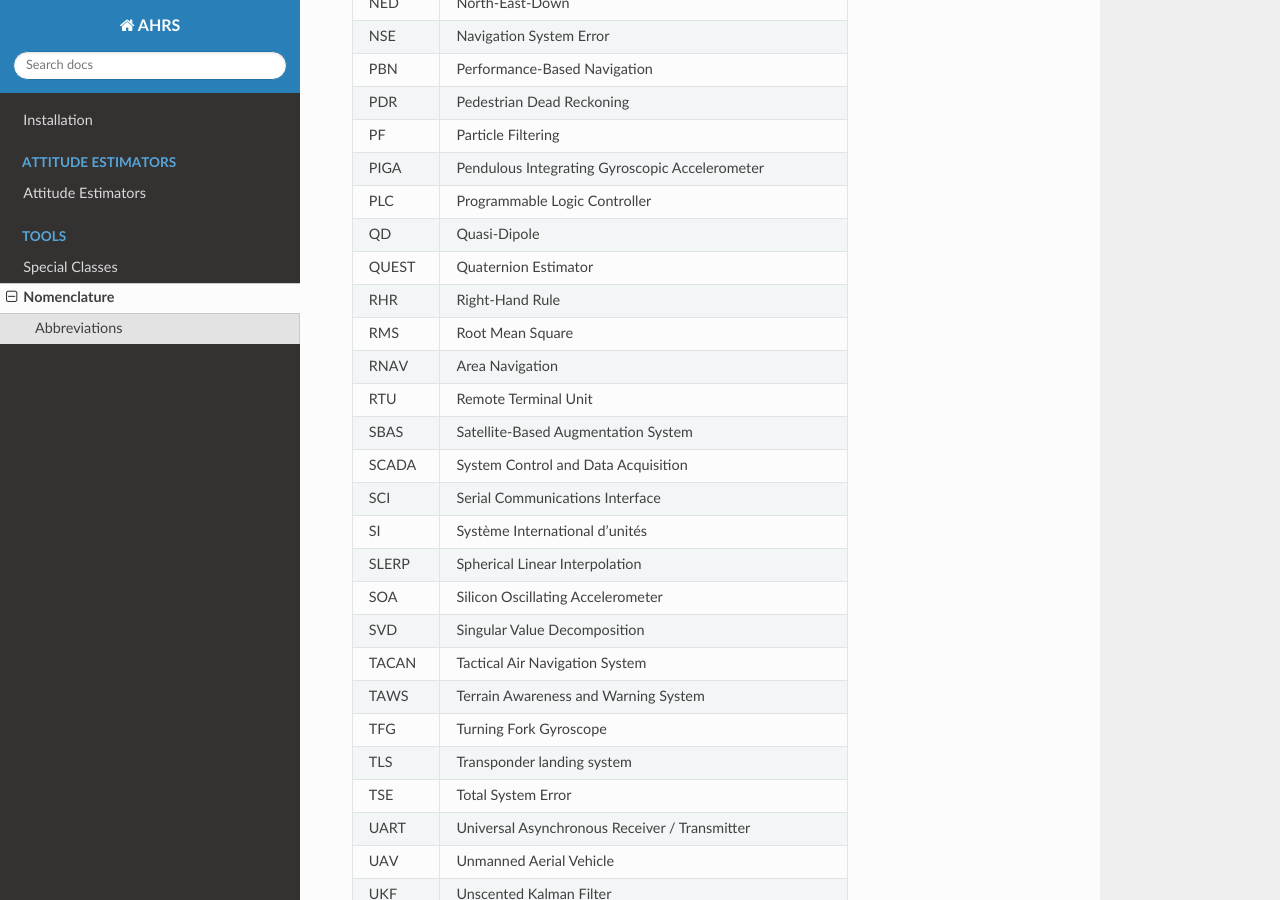
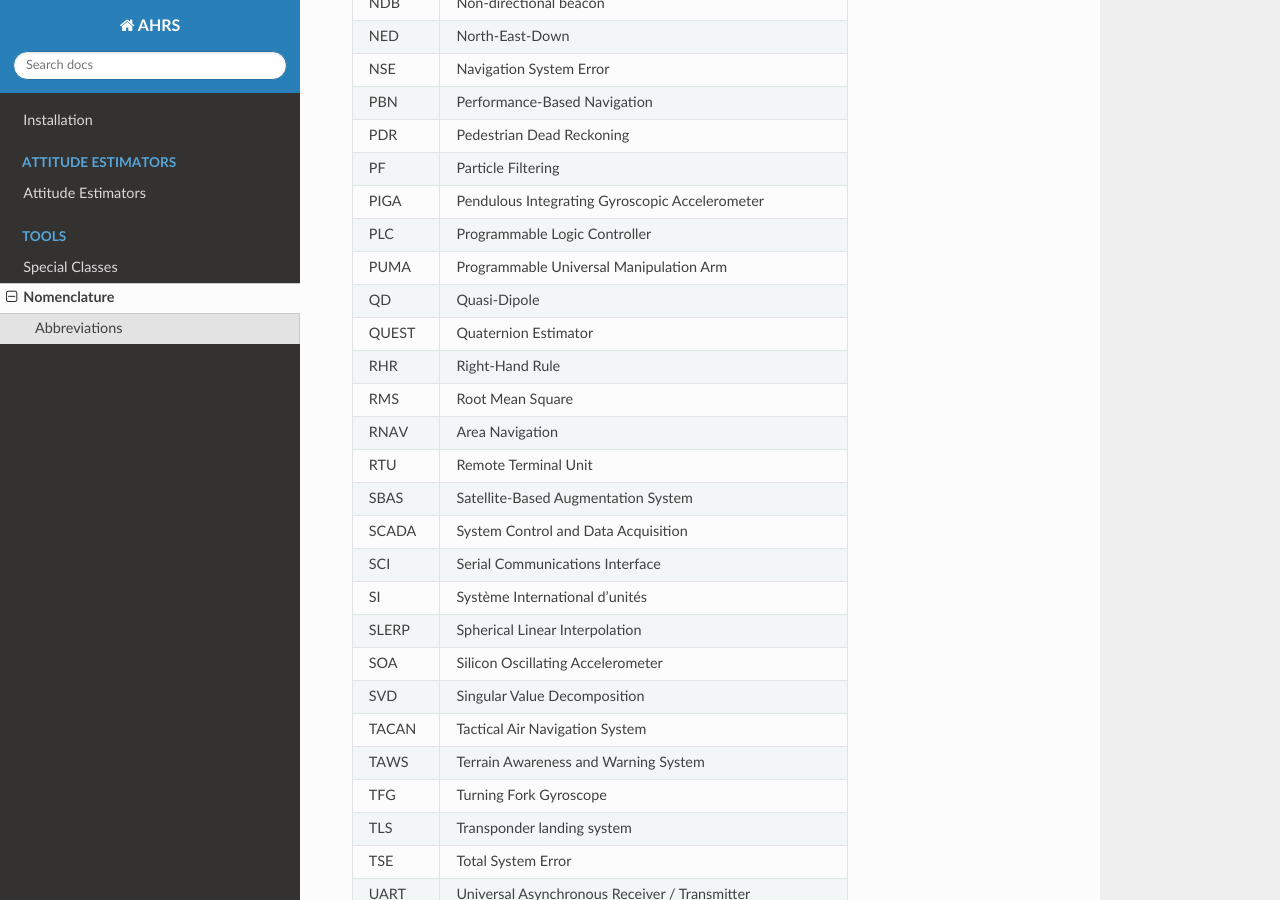
Before and after one commit to Mayitzin/ahrs, a Sphinx documentation site: the page built from docs/source/nomenclature.rst, in a window 1280 px wide and 900 px high, scrolled down 6322 px. Built offline with Sphinx 7.4.7 and the Read the Docs theme 2.0.0, drawn with Linux system fonts in a browser that asks for light colours; some of the changed text lies outside the part shown.

Commit message:
Add terms in nomeclature page.

```diff
--- a/docs/source/nomenclature.rst
+++ b/docs/source/nomenclature.rst
@@ -225,6 +226,7 @@
 PF      Particle Filtering
 PIGA    Pendulous Integrating Gyroscopic Accelerometer
 PLC     Programmable Logic Controller
+PUMA    Programmable Universal Manipulation Arm
 QD      Quasi-Dipole
 QUEST   Quaternion Estimator
 RHR     Right-Hand Rule
```
Also changed, not shown: other parts of docs/source/nomenclature.rst (+1 -0 lines).
